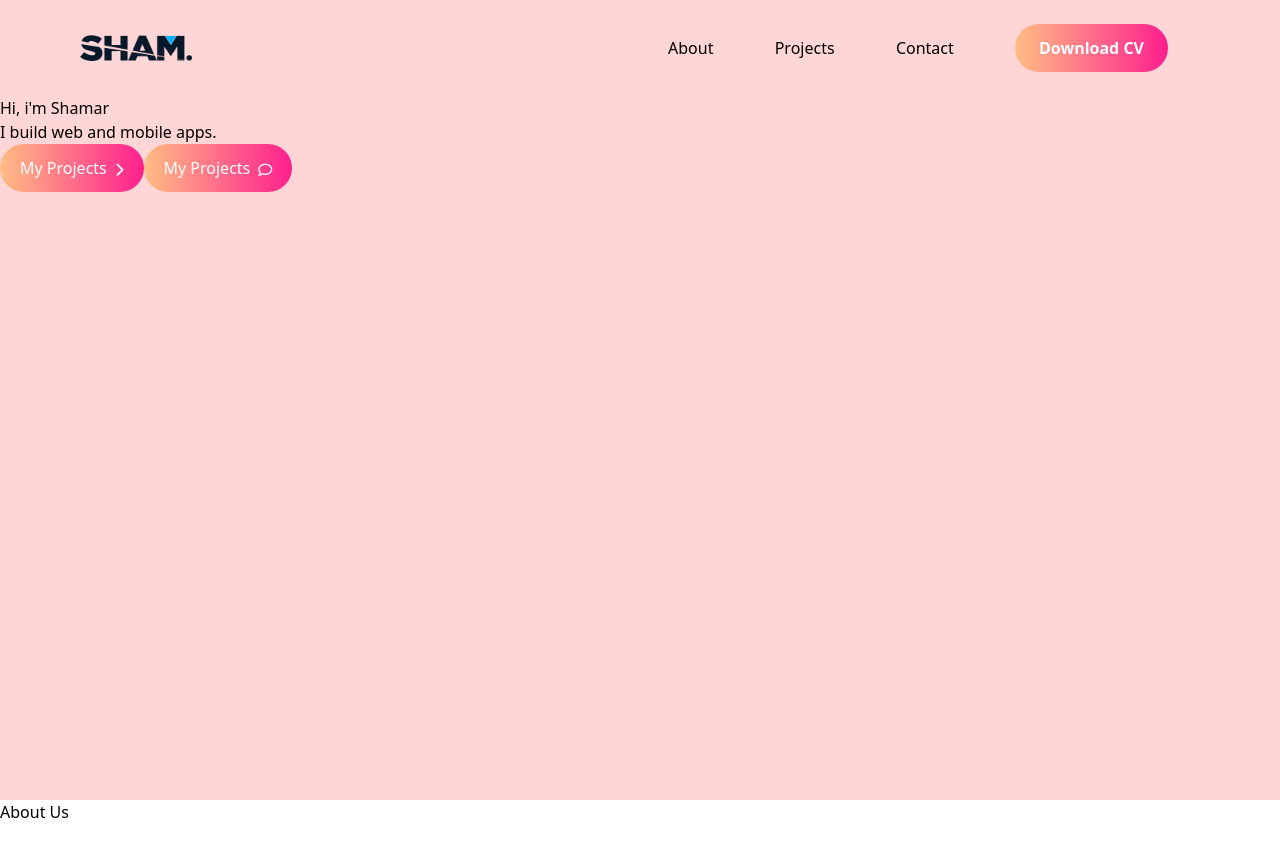
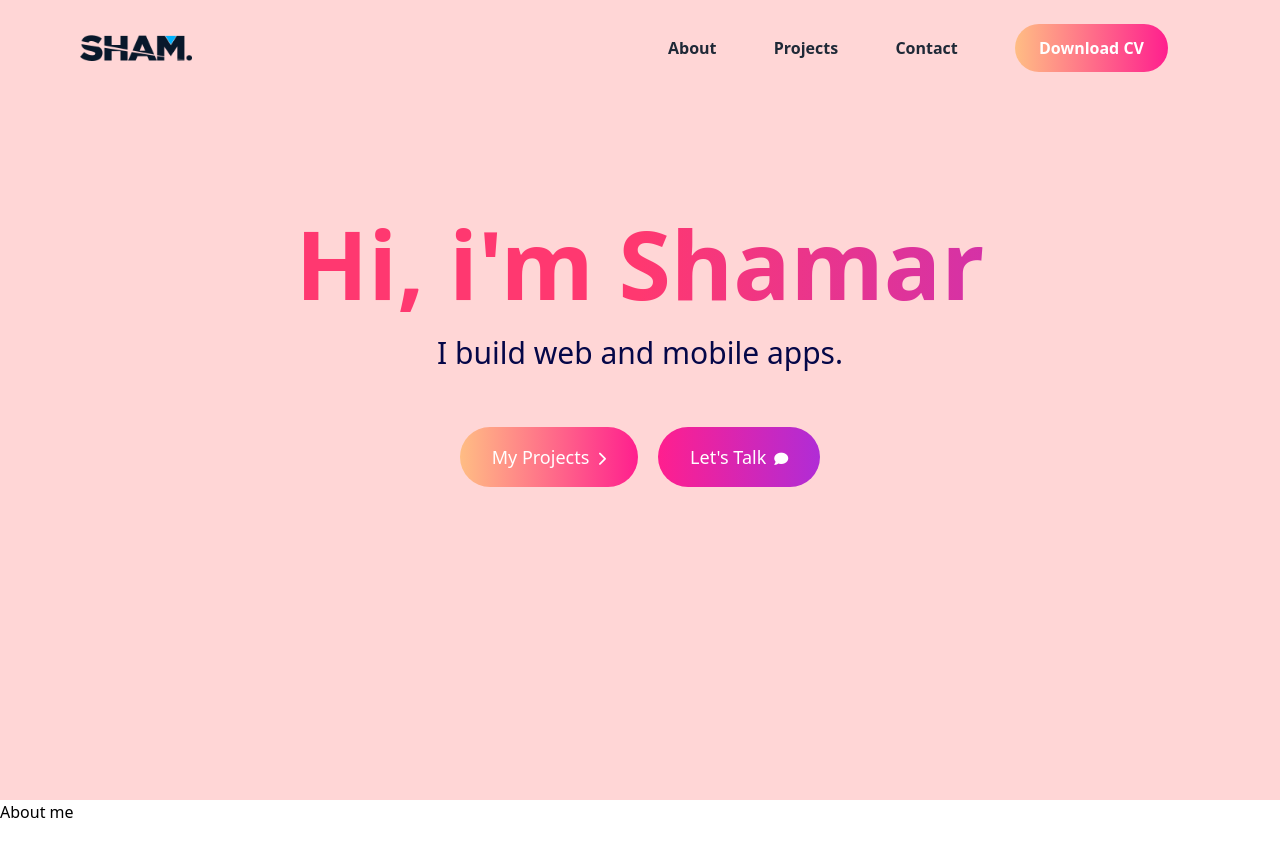
Before and after one commit to bhuwanP69/sham-portfolio, a React (Vite) app: page / in a window 1280 px wide. Shown: the top 856 px of the page. Built offline with nearby package versions, Linux system fonts and the light colour scheme.

Commit message:
made first site good looking buttons text

```diff
--- a/src/layouts/RootLayout.jsx
+++ b/src/layouts/RootLayout.jsx
@@ -23,11 +23,11 @@ export default function RootLayout() {
         <Link smooth to="first" spy={true} duration={500} className="cursor-pointer w-28">
         <img src={logo} alt="logo"  />
         </Link>
-        <nav className=" flex justify-between w-[500px]">
-          <Link  smooth to="about" spy={true} duration={500} className="cursor-pointer pt-3">About</Link>
-          <Link  smooth to="services" spy={true} duration={500} className="cursor-pointer pt-3">Projects</Link>
-          <Link  smooth to="contact" spy={true} duration={500} className="cursor-pointer pt-3">Contact</Link>
-          <Link classID=""><button className=" bg-gradient-to-r from-button-color1  to-button-color2 text-white px-6 py-3  text-base font-semibold font-sans rounded-3xl">Download CV</button></Link>
+        <nav className=" flex justify-between font-semibold text-gray-800  w-[500px]">
+          <Link  smooth to="about" spy={true} duration={500} className="cursor-pointer pt-3 hover:opacity-80">About</Link>
+          <Link  smooth to="services" spy={true} duration={500} className="cursor-pointer pt-3 hover:opacity-80">Projects</Link>
+          <Link  smooth to="contact" spy={true} duration={500} className="cursor-pointer pt-3 hover:opacity-80">Contact</Link>
+          <Link classID=""><button className=" bg-gradient-to-r from-button-color1  to-button-color2 text-white px-6 py-3  text-base  font-sans rounded-3xl">Download CV</button></Link>
         </nav>
       </header>
 
--- a/src/pages/About.jsx
+++ b/src/pages/About.jsx
@@ -1,7 +1,7 @@
 export default function About() {
     return (
       <div className="about h-screen" id="about">
-        <h2>About Us</h2>
+        <h2>About me</h2>
 
       </div>
     )
--- a/src/pages/First.jsx
+++ b/src/pages/First.jsx
@@ -1,16 +1,17 @@
 export default function First() {
     return (
-      <div className="first h-screen pt-24 bg-body-color" id="first">
-       <h1>Hi, i'm Shamar</h1>
-       <h5>I build web and mobile apps.</h5>
-       <div className="buttons flex">
-        <button className="flex items-center  text-white gap-2 bg-gradient-to-r from-button-color1  to-button-color2 px-5 py-3 rounded-full ">
-          <p>My Projects</p>
+      <div className="first h-screen text-center pt-48 bg-body-color" id="first">
+       <h1 className="text-[95px] font-extrabold font-sans text-transparent bg-clip-text bg-gradient-to-r from-text-color from-40% via-text-color via-50%   to-text-color2 to-1%">Hi, i'm Shamar</h1>
+       <h5 className="text-3xl font-medium text-text-colorBlack pb-14">I build web and mobile apps.</h5>
+       <div className="buttons flex gap-5 justify-center">
+        <button className="flex items-center  text-white gap-2 bg-gradient-to-r from-button-color1  to-button-color2 px-8 py-4 rounded-full ">
+          <p className="text-lg">My Projects</p>
           <i class="fa-solid fa-chevron-right text-sm pt-1 left-to-right-bounce "></i>
         </button>
-        <button className="flex items-center  text-white gap-2 bg-gradient-to-r from-button-color1  to-button-color2 px-5 py-3 rounded-full ">
-          <p>My Projects</p>
-          <i class="fa-regular fa-comment text-sm pt-1  "></i>
+        <button className="flex items-center  text-white gap-2 bg-gradient-to-r from-button-color2  to-text-color2 px-8 py-4  rounded-full ">
+
+          <p className="text-lg">Let's Talk</p>
+          <i class="fa-solid fa-comment text-sm pt-1  "></i>
         </button>
 
        </div>
--- a/tailwind.config.js
+++ b/tailwind.config.js
@@ -8,6 +8,9 @@ export default {
     extend: {
       colors:{
         'body-color':'#ffd6d6',
+        'text-color':'#ff3870',
+        'text-color2':'#b02cd6',
+        'text-colorBlack':'#050748',
         'button-color1':'#ffbd84',
         'button-color2':'#ff1f8e',
         'button-color3':'#6A6A90',
```
